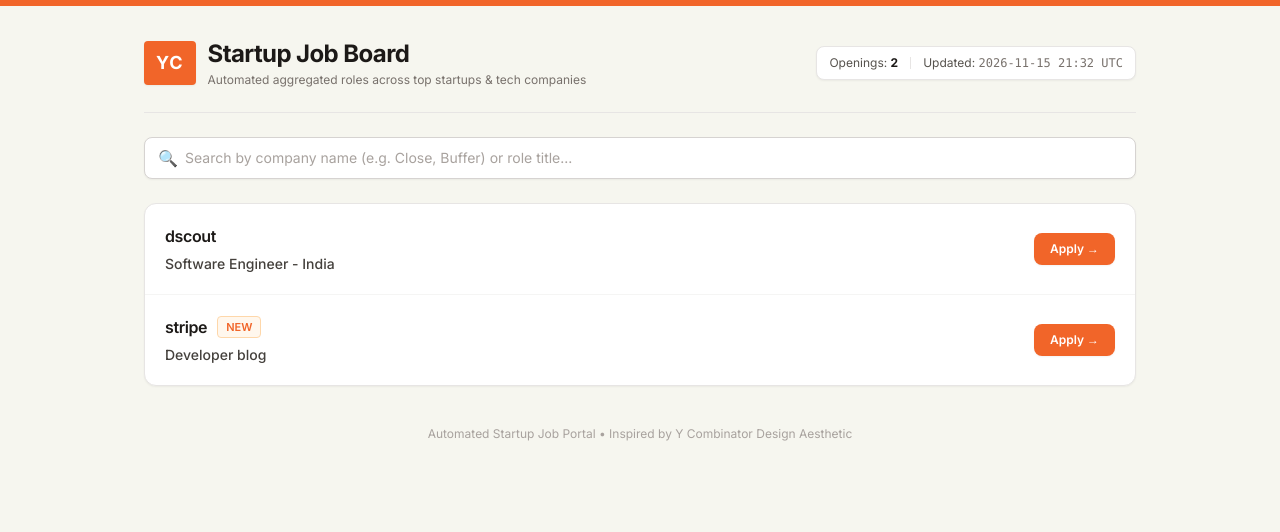
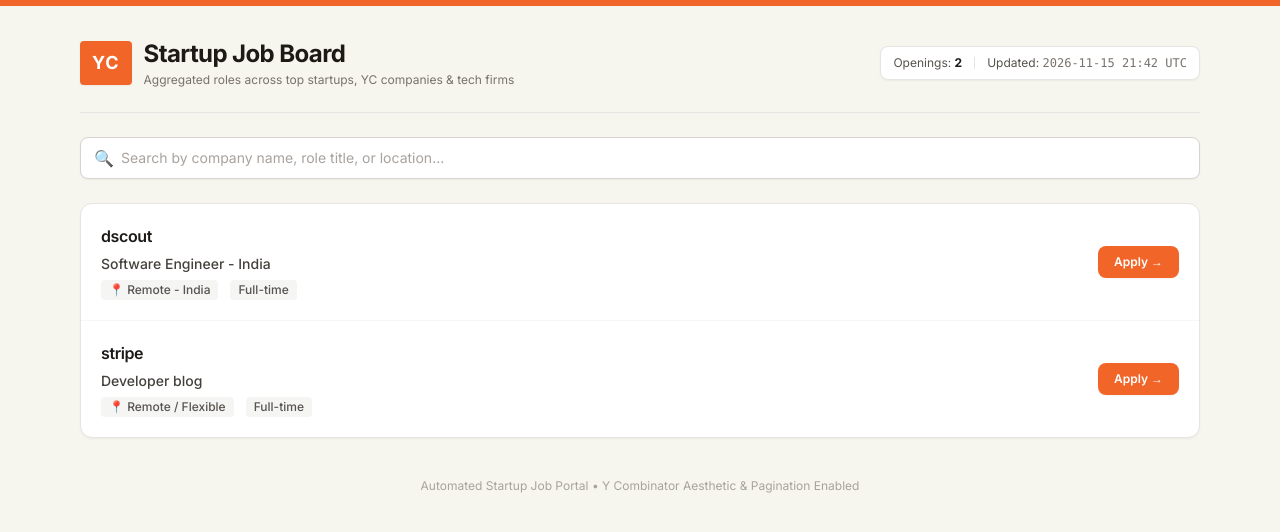
Before and after one commit to noogler-eng/next-gen-portal, a website: page index.html in a window 1280 px wide. Drawn offline with nearby package versions, Linux system fonts and the light colour scheme.

Commit message:
chore: update job portal dashboard & state

```diff
--- a/index.html
+++ b/index.html
@@ -8,58 +8,54 @@
   <link rel="preconnect" href="https://fonts.googleapis.com">
   <link rel="preconnect" href="https://fonts.gstatic.com" crossorigin>
   <link href="https://fonts.googleapis.com/css2?family=Inter:wght@400;500;600;700&display=swap" rel="stylesheet">
-  <style>
-    body { font-family: 'Inter', sans-serif; }
-  </style>
+  <style> body { font-family: 'Inter', sans-serif; } </style>
 </head>
 <body class="bg-[#f6f6ef] text-[#222222] min-h-screen antialiased">
 
-  <!-- YC Orange Top Bar -->
   <div class="bg-[#f16529] h-1.5 w-full"></div>
 
-  <div class="max-w-5xl mx-auto px-4 py-8">
+  <div class="max-w-6xl mx-auto px-4 py-8">
 
-    <!-- Header -->
     <header class="flex flex-col sm:flex-row sm:items-center sm:justify-between border-b border-stone-200 pb-6 mb-6 gap-4">
       <div class="flex items-center gap-3">
         <div class="bg-[#f16529] text-white font-bold px-3 py-2 rounded text-lg tracking-wider shadow-sm">YC</div>
         <div>
           <h1 class="text-2xl font-bold tracking-tight text-stone-900">Startup Job Board</h1>
-          <p class="text-stone-500 text-xs mt-0.5">Automated aggregated roles across top startups & tech companies</p>
+          <p class="text-stone-500 text-xs mt-0.5">Aggregated roles across top startups, YC companies & tech firms</p>
         </div>
       </div>
       <div class="flex items-center gap-3 text-xs text-stone-600 bg-white border border-stone-200 px-3 py-2 rounded-lg shadow-sm">
         <div>Openings: <span class="font-bold text-stone-900">2</span></div>
         <div class="w-px h-3 bg-stone-200"></div>
-        <div>Updated: <span class="font-mono text-stone-500">2026-11-15 21:32 UTC</span></div>
+        <div>Updated: <span class="font-mono text-stone-500">2026-11-15 21:42 UTC</span></div>
       </div>
     </header>
 
-    <!-- Search Bar (YC Minimalist Style) -->
     <div class="mb-6">
       <div class="relative">
         <span class="absolute inset-y-0 left-0 flex items-center pl-3.5 pointer-events-none text-stone-400">🔍</span>
-        <input type="text" id="searchInput" placeholder="Search by company name (e.g. Close, Buffer) or role title..."
+        <input type="text" id="searchInput" placeholder="Search by company name, role title, or location..."
           class="w-full bg-white border border-stone-300 rounded-lg pl-10 pr-4 py-2.5 text-sm text-stone-900 placeholder-stone-400 focus:outline-none focus:border-[#f16529] focus:ring-1 focus:ring-[#f16529] shadow-sm transition-all">
       </div>
     </div>
 
-    <!-- Job Listings Container -->
     <div class="bg-white border border-stone-200 rounded-xl overflow-hidden shadow-sm">
       <div class="divide-y divide-stone-100" id="jobList">
 
           <div class="p-4 sm:p-5 hover:bg-stone-50/80 transition-colors flex flex-col sm:flex-row sm:items-center justify-between gap-4 job-card">
 
-            <!-- Left Info -->
             <div class="space-y-1.5 flex-1 min-w-0">
               <div class="flex items-center gap-2.5 flex-wrap">
                 <span class="font-semibold text-stone-900 text-base tracking-tight company-name">dscout</span>
 
               </div>
               <div class="text-sm font-medium text-stone-700 job-title">Software Engineer - India</div>
+              <div class="flex items-center gap-3 text-xs text-stone-500">
+                <span class="bg-stone-100 px-2 py-0.5 rounded text-stone-600 font-medium location-text">📍 Remote - India</span>
+                <span class="bg-stone-100 px-2 py-0.5 rounded text-stone-600 font-medium">Full-time</span>
+              </div>
             </div>
 
-            <!-- Right Action -->
             <div class="flex items-center gap-3 self-end sm:self-center shrink-0">
               <a href="https://job-boards.greenhouse.io/dscout/jobs/4370266009" target="_blank" rel="noopener noreferrer" class="inline-flex items-center justify-center px-4 py-2 rounded-lg text-xs font-semibold bg-[#f16529] hover:bg-[#e0561d] text-white transition-colors shadow-sm">
                 Apply &rarr;
@@ -70,16 +66,18 @@
 
           <div class="p-4 sm:p-5 hover:bg-stone-50/80 transition-colors flex flex-col sm:flex-row sm:items-center justify-between gap-4 job-card">
 
-            <!-- Left Info -->
             <div class="space-y-1.5 flex-1 min-w-0">
               <div class="flex items-center gap-2.5 flex-wrap">
                 <span class="font-semibold text-stone-900 text-base tracking-tight company-name">stripe</span>
-                <span class="inline-flex items-center px-2 py-0.5 rounded text-[11px] font-semibold bg-orange-50 text-[#f16529] border border-orange-200">NEW</span>
+
               </div>
               <div class="text-sm font-medium text-stone-700 job-title">Developer blog</div>
+              <div class="flex items-center gap-3 text-xs text-stone-500">
+                <span class="bg-stone-100 px-2 py-0.5 rounded text-stone-600 font-medium location-text">📍 Remote / Flexible</span>
+                <span class="bg-stone-100 px-2 py-0.5 rounded text-stone-600 font-medium">Full-time</span>
+              </div>
             </div>
 
-            <!-- Right Action -->
             <div class="flex items-center gap-3 self-end sm:self-center shrink-0">
               <a href="https://stripe.dev/" target="_blank" rel="noopener noreferrer" class="inline-flex items-center justify-center px-4 py-2 rounded-lg text-xs font-semibold bg-[#f16529] hover:bg-[#e0561d] text-white transition-colors shadow-sm">
                 Apply &rarr;
@@ -91,14 +89,12 @@
       </div>
     </div>
 
-    <!-- Footer -->
     <footer class="mt-10 text-center text-xs text-stone-400">
-      Automated Startup Job Portal &bull; Inspired by Y Combinator Design Aesthetic
+      Automated Startup Job Portal &bull; Y Combinator Aesthetic & Pagination Enabled
     </footer>
 
   </div>
 
-  <!-- Realtime Filter Script -->
   <script>
     const searchInput = document.getElementById('searchInput');
     const jobCards = document.querySelectorAll('.job-card');
@@ -108,7 +104,8 @@
       jobCards.forEach(card => {
         const company = card.querySelector('.company-name').textContent.toLowerCase();
         const title = card.querySelector('.job-title').textContent.toLowerCase();
-        if (company.includes(term) || title.includes(term)) {
+        const location = card.querySelector('.location-text').textContent.toLowerCase();
+        if (company.includes(term) || title.includes(term) || location.includes(term)) {
           card.style.display = '';
         } else {
           card.style.display = 'none';
```
